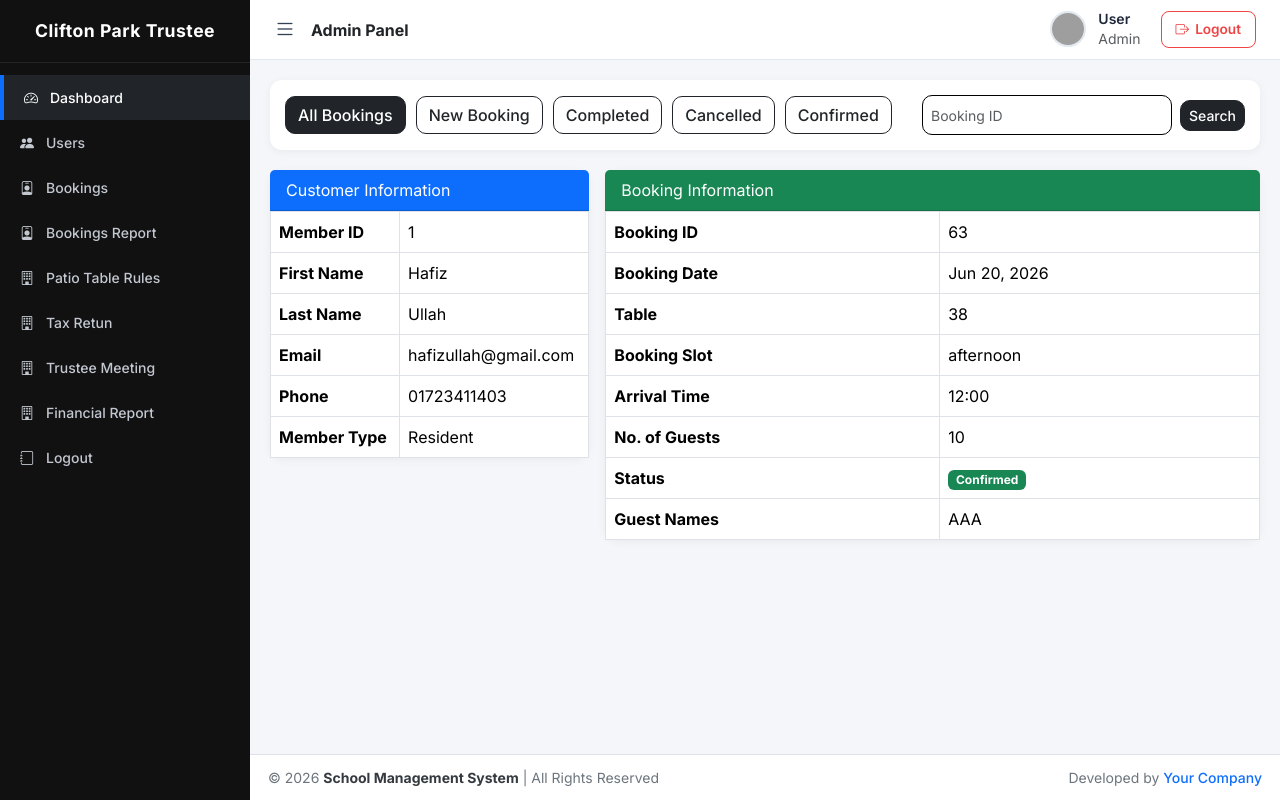
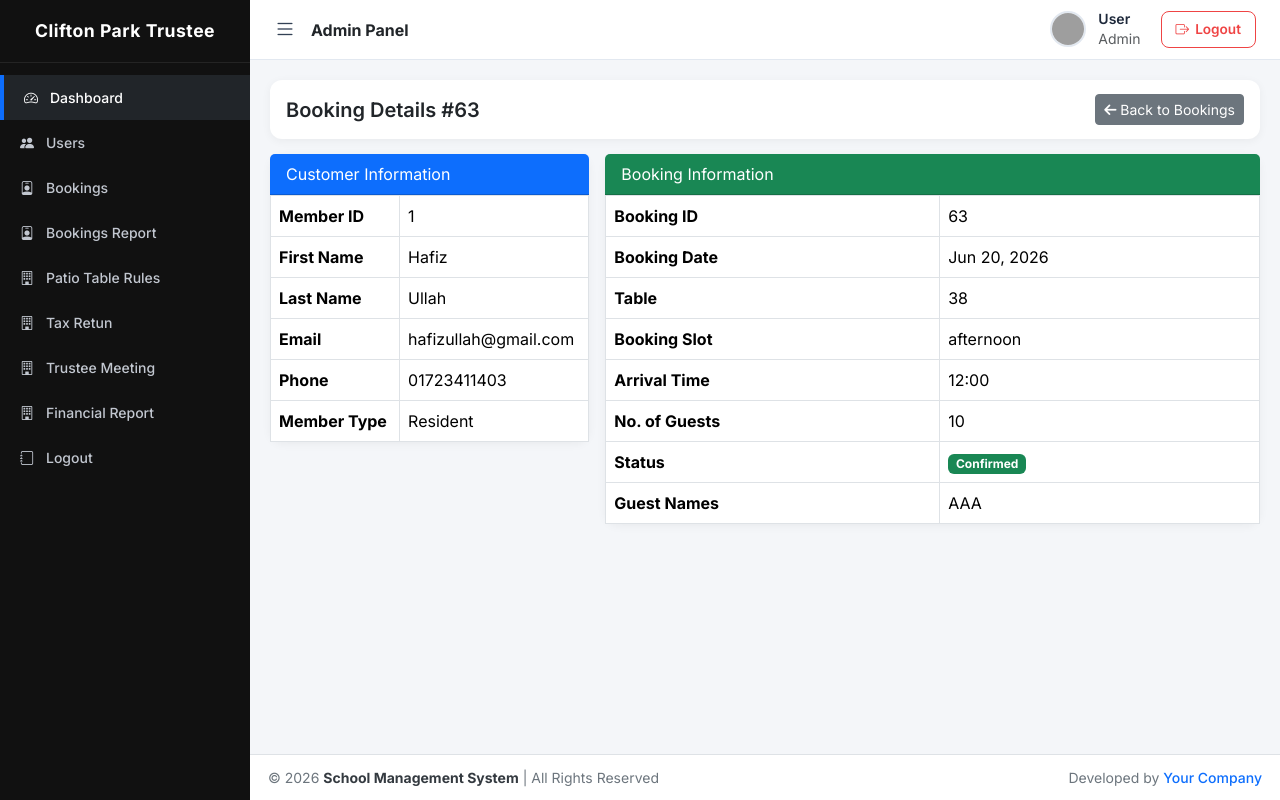
Before and after one commit to hafizullah22/reservations, a CodeIgniter app: page /reservations/index.php/admin/bookings/booking_details/63 in a window 1280 px wide. Run offline with CodeIgniter, Linux system fonts and the light colour scheme; a user stored in the database is signed in; data comes from the database, SQL or seed files in the repository; some libraries are stand-ins or nearby versions; grey boxes are pictures that could not be loaded.

Commit message:
Update Bookings in admin panel

```diff
--- a/application/controllers/admin/Bookings.php
+++ b/application/controllers/admin/Bookings.php
@@ -349,13 +349,28 @@ class Bookings extends CI_Controller {
 
 
     public function delete($id)
-    {
-        $this->db->where('booking_id', $id);
-        $this->db->delete('bookings');
+{
+    if (!$this->input->is_ajax_request()) {
+        show_404();
+        return;
+    }
 
-        $this->session->set_flashdata('success', 'Booking deleted successfully!');
-        redirect('bookings');
-    }
+    // optional: get status before delete (useful for UI refresh logic)
+    $this->db->select('status');
+    $this->db->from('bookings');
+    $this->db->where('booking_id', $id);
+    $booking = $this->db->get()->row();
+
+    $this->db->where('booking_id', $id);
+    $delete = $this->db->delete('bookings');
+
+    $this->output
+        ->set_content_type('application/json')
+        ->set_output(json_encode([
+            'status' => $delete ? 'success' : 'error',
+            'booking_status' => $booking->status ?? null
+        ]));
+}
 
     // =========================
     // UPDATE STATUS
@@ -651,7 +666,7 @@ public function booking_details($booking_id = 0)
     if (!$booking) {
         redirect('admin/bookings');
     }
-
+    $data['booking_id'] = $booking_id;
     $data['booking'] = $booking;
     $this->load->view('admin/bookings/booking_details', $data);
 }
--- a/application/views/admin/bookings/booking_details.php
+++ b/application/views/admin/bookings/booking_details.php
@@ -8,14 +8,20 @@
     padding: 20px;
 }
 
+/* TOPBAR */
 .topbar {
     background: #fff;
-    padding: 15px;
+    padding: 14px 16px;
     border-radius: 12px;
-    margin-bottom: 20px;
-    box-shadow: 0 2px 10px rgba(0,0,0,.05);
+    margin-bottom: 15px;
+    box-shadow: 0 2px 10px rgba(0,0,0,0.05);
 }
 
+.topbar h4 {
+    margin: 0;
+    font-weight: 600;
+    font-size: 20px;
+}
 /* ================= MENU ================= */
 
 .booking-menu {
@@ -95,56 +101,16 @@
 <div class="main">
 
 <!-- ================= TOPBAR ================= -->
-<div class="topbar">
 
-    <div class="booking-menu">
+<div class="topbar d-flex justify-content-between align-items-center">
+    <h4 class="mb-0">
+        Booking Details #<?= $booking_id; ?>
+    </h4>
 
-        <a href="<?= site_url('bookings'); ?>" class="btn btn-outline-dark active">
-            All Bookings
-        </a>
-
-        <a href="<?= site_url('bookings/create'); ?>" class="btn btn-outline-dark">
-            New Booking
-        </a>
-
-        <a href="<?= site_url('admin/bookings/completed'); ?>" class="btn btn-outline-dark">
-            Completed
-        </a>
-
-        <a href="<?= site_url('bookings/cancelled'); ?>" class="btn btn-outline-dark">
-            Cancelled
-        </a>
-
-        <a href="<?= site_url('admin/bookings/confirmed'); ?>" class="btn btn-outline-dark">
-            Confirmed
-        </a>
-
-        <!-- SEARCH -->
-        <form action="<?= site_url('admin/bookings/booking_details'); ?>"
-              method="GET"
-              class="booking-search">
-
-            <input type="text"
-                   name="q"
-                   class="form-control form-control-sm"
-                   placeholder="Booking ID">
-
-            <button type="submit" class="btn btn-dark btn-sm">
-                Search
-            </button>
-
-        </form>
-
-    </div>
-
+    <a href="<?= site_url('admin/bookings'); ?>" class="btn btn-secondary btn-sm">
+        <i class="fa fa-arrow-left"></i> Back to Bookings
+    </a>
 </div>
-
-<!-- ================= FLASH ================= -->
-<?php if($this->session->flashdata('success')): ?>
-    <div class="alert alert-success">
-        <?= $this->session->flashdata('success'); ?>
-    </div>
-<?php endif; ?>
 
 <!-- ================= CONTENT ================= -->
 <div class="row g-3">
```
Also changed, not shown: application/controllers/Bookings_member.php (renamed from application/controllers/Bookings.php, +0 -10 lines), application/views/admin/bookings/cancelled.php (+85 -0 lines).
